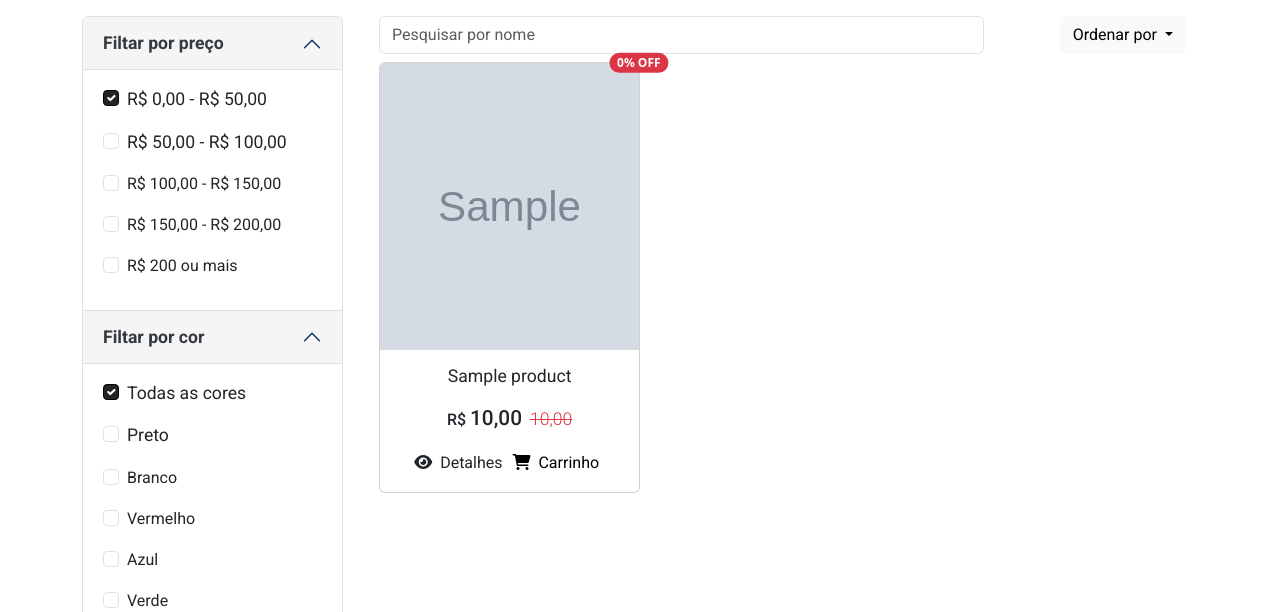
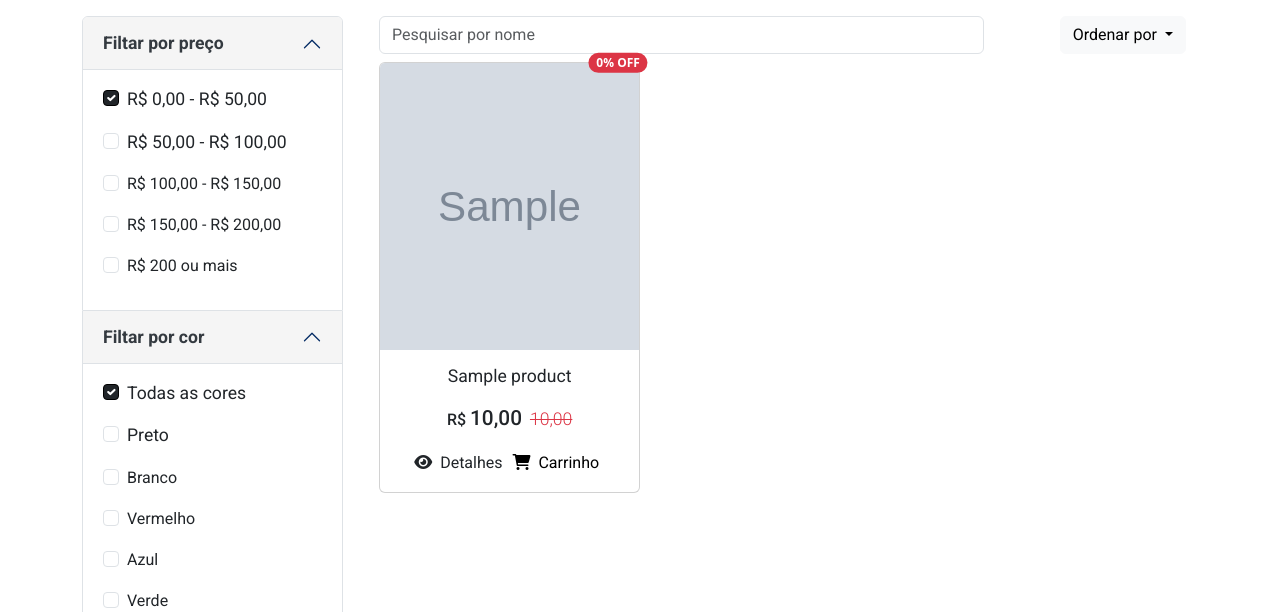
Before and after one commit to micaelmz/you-shop, a Flask app: page /product/all in a window 1280 px wide. Shown: the part 110-722 px from the top of the page. Run offline with Flask 3, Linux system fonts and the light colour scheme; tables that the repository leaves empty hold one stand-in row (values such as "Sample post"); grey boxes marked "Sample" are stand-in pictures.

Commit message:
🔥 Atualizando badge de desconto para ser exibido mais a esquerda, melhorando a UI

```diff
--- a/static/assets/css/style.css
+++ b/static/assets/css/style.css
@@ -255,6 +255,10 @@ input[readonly] {
     --bs-tooltip-color: #fff;
 }
 
+.start-92{
+    left: 92% !important;
+}
+
 
 /* Text effect with line before and after it */
 .divider {
--- a/templates/components/product-card.html
+++ b/templates/components/product-card.html
@@ -38,7 +38,7 @@
 
   <!-- Product discount Start -->
   {% if product.price.old %}
-    <span class="position-absolute top-0 start-100 translate-middle badge rounded-pill bg-danger" style="z-index: 100 !important;">
+    <span class="position-absolute top-0 start-92 translate-middle badge rounded-pill bg-danger" style="z-index: 100 !important;">
       {{ ((product.price.old - product.price.new) / product.price.old * 100) | round | int }}% OFF
     </span>
   {% endif %}
```
